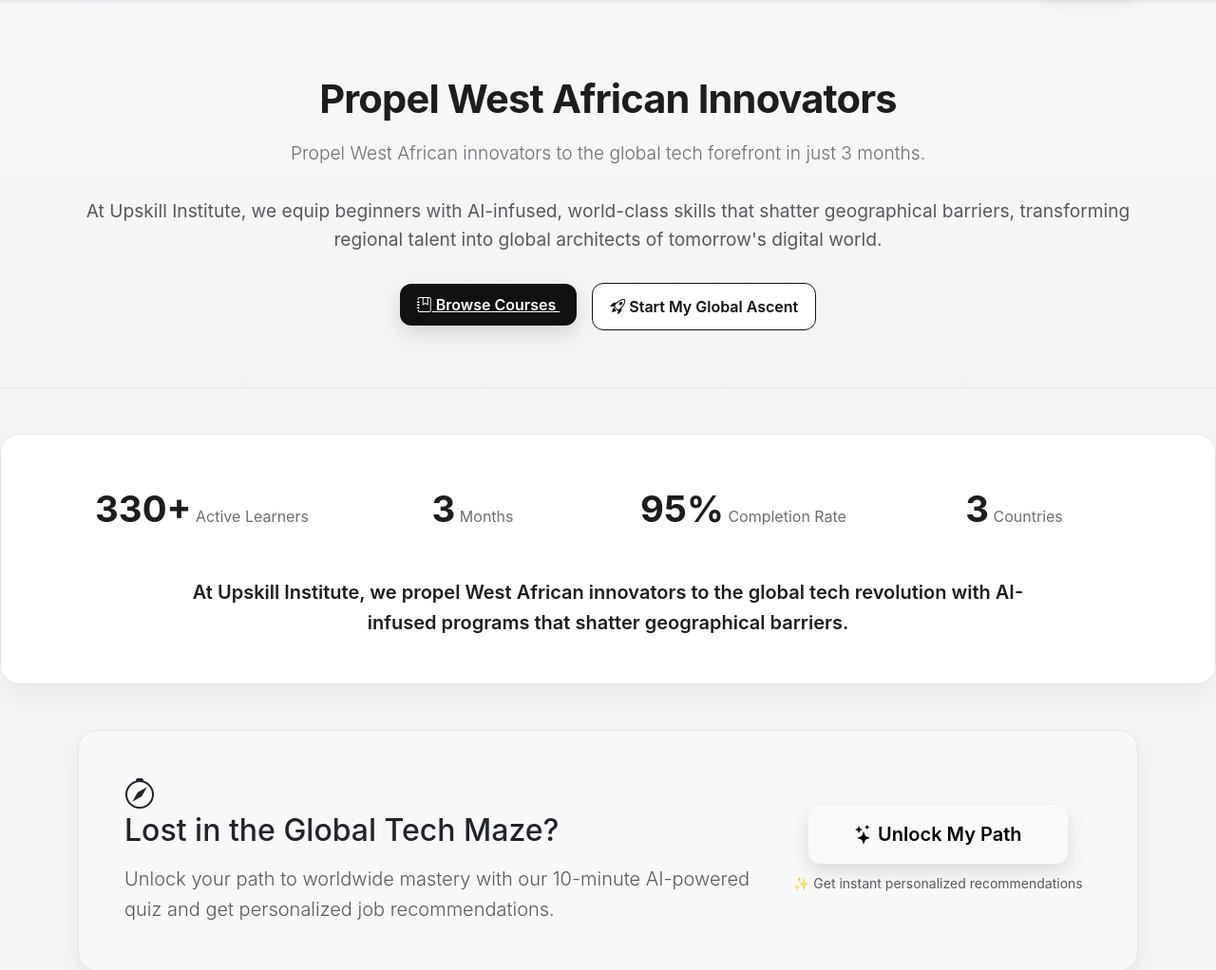
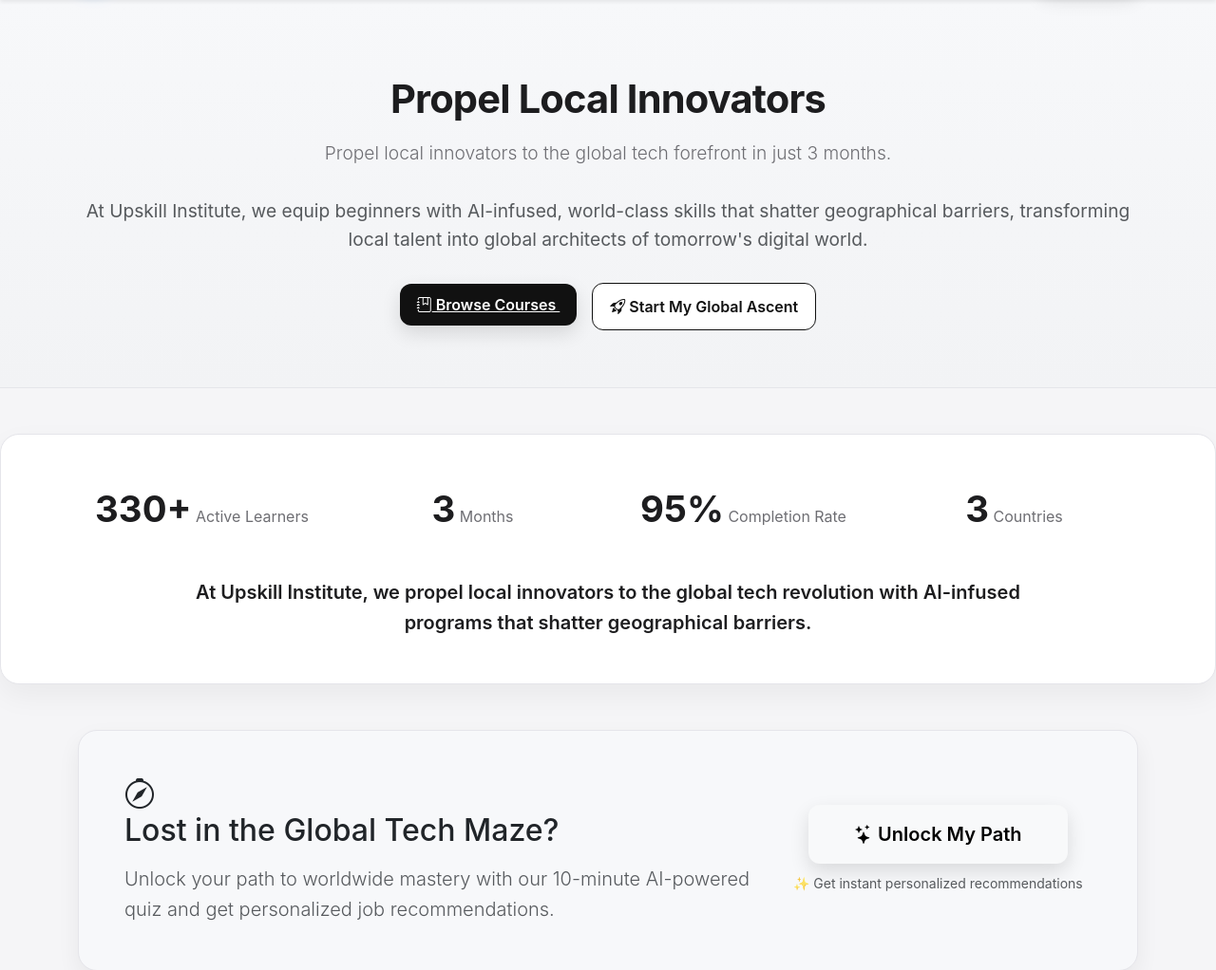
Before and after one commit to ndmx/upscale, a Flask app: page / in a window 1280 px wide. Shown: the part 65-1087 px from the top of the page at 95% size. Run offline with Flask 3, Linux system fonts and the light colour scheme; data comes from the database, SQL or seed files in the repository; some libraries are stand-ins or nearby versions.

Commit message:
Replace West African phrasing with neutral local wording

```diff
--- a/app.py
+++ b/app.py
@@ -425,7 +425,7 @@
     if Course.query.count() == 0:
         courses_data = [
             {"title": "Cybersecurity with AI", "description": "Forge unbreakable defenses blending timeless cybersecurity with AI wizardry - ready to shield global fintech giants from Lagos to London.", "modules": [
-                {"title": "Intro to AI Threats", "content": "Explore how AI is weaponized in cyber attacks, including deepfakes and automated phishing tailored to West African mobile banking vulnerabilities."},
+                {"title": "Intro to AI Threats", "content": "Explore how AI is weaponized in cyber attacks, including deepfakes and automated phishing tailored to local mobile banking vulnerabilities."},
                 {"title": "Defensive AI Tools", "content": "Hands-on training with machine learning models for anomaly detection and threat prediction."},
                 {"title": "Ethical AI in Security", "content": "Delve into AI biases in cybersecurity tools and ethical considerations for deployment."}
             ]},
@@ -689,7 +689,7 @@
         "highlights": [
             "Detect and respond to AI-powered cyber attacks including deepfakes and automated phishing",
             "Build intelligent defense systems using machine learning for threat detection",
-            "Master ethical hacking techniques adapted for West African fintech vulnerabilities",
+            "Master ethical hacking techniques adapted for local fintech vulnerabilities",
             "Implement AI-driven security monitoring for real-time threat prevention",
             "Understand compliance frameworks (NDPA, GDPR) for data protection",
             "Design secure architectures for mobile banking and payment systems"
@@ -737,7 +737,7 @@
             "Integrate AI APIs (OpenAI, Google AI) for intelligent features",
             "Create chatbots, recommendation engines, and personalized experiences",
             "Deploy production applications with CI/CD and security best practices",
-            "Design mobile-first, accessible interfaces for West African users",
+            "Design mobile-first, accessible interfaces for local users",
             "Implement offline capabilities for low-connectivity environments"
         ],
         "prerequisites": [
--- a/templates/about.html
+++ b/templates/about.html
@@ -1,12 +1,12 @@
 {% extends 'base.html' %}
 {% block title %}About Upskill Institute{% endblock %}
-{% block meta_description %}Learn how Upskill Institute propels West African innovators to the global tech forefront through AI-infused, world-standard programs and diaspora mentorship.{% endblock %}
+{% block meta_description %}Learn how Upskill Institute propels local innovators to the global tech forefront through AI-infused, world-standard programs and diaspora mentorship.{% endblock %}
 
 {% block content %}
 <div class="hero py-5">
     <div class="container">
         <h1 class="mb-3">About Upskill Institute</h1>
-        <p class="lead">At Upskill Institute, we propel West African innovators to the forefront of the global tech revolution. Through intensive, AI-infused programs, we equip beginners with world-class skills that shatter geographical barriers—fostering mastery on par with Berlin, Bangalore, and beyond.</p>
+        <p class="lead">At Upskill Institute, we propel local innovators to the forefront of the global tech revolution. Through intensive, AI-infused programs, we equip beginners with world-class skills that shatter geographical barriers—fostering mastery on par with Berlin, Bangalore, and beyond.</p>
         <p class="text-muted">Our goal: transform regional talent into global architects of tomorrow's digital world.</p>
         <div class="mt-4">
             <a href="{{ url_for('courses') }}" class="cta-btn apple-primary me-3">
@@ -55,7 +55,7 @@
         <div class="col-md-6">
             <div class="card p-4">
                 <h5 class="fw-bold mb-2">Mission, Simplified</h5>
-                <p class="mb-0">“Propel West African innovators to the global tech forefront with AI-infused, world-standard training—turning regional talent into global architects of tomorrow.”</p>
+                <p class="mb-0">“Propel local innovators to the global tech forefront with AI-infused, world-standard training—turning regional talent into global architects of tomorrow.”</p>
             </div>
         </div>
     </div>
--- a/templates/base.html
+++ b/templates/base.html
@@ -3,7 +3,7 @@
 <head>
     <meta charset="UTF-8">
     <meta name="viewport" content="width=device-width, initial-scale=1.0">
-    <meta name="description" content="{% block meta_description %}Propel West African innovators to the global tech forefront with AI-infused programs.{% endblock %}">
+    <meta name="description" content="{% block meta_description %}Propel local innovators to the global tech forefront with AI-infused programs.{% endblock %}">
     <title>{% block title %}Upskill Institute{% endblock %}</title>
     <link href="https://cdn.jsdelivr.net/npm/bootstrap@5.3.0/dist/css/bootstrap.min.css" rel="stylesheet">
     <link rel="stylesheet" href="https://cdn.jsdelivr.net/npm/bootstrap-icons@1.10.5/font/bootstrap-icons.css">
@@ -61,7 +61,7 @@
             <div class="row">
                 <div class="col-md-4 mb-4">
                     <h5>Upskill Institute</h5>
-                    <p>Propelling West African innovators to global tech mastery with AI-infused, world-standard programs.</p>
+                    <p>Propelling local innovators to global tech mastery with AI-infused, world-standard programs.</p>
                     <div class="social-icons">
                         <a href="#"><i class="bi bi-twitter"></i></a>
                         <a href="#"><i class="bi bi-linkedin"></i></a>
@@ -81,7 +81,7 @@
                     <h5>Community</h5>
                     <div class="community-stats">
                         <span class="community-number">330+</span>
-                        <p>West African Learners</p>
+                        <p>Local Learners</p>
                     </div>
                 </div>
             </div>
--- a/templates/course_detail.html
+++ b/templates/course_detail.html
@@ -112,7 +112,7 @@
                                 <div class="card-body">
                                     <i class="bi bi-check-circle text-success fa-2x mb-3"></i>
                                     <h5>Hands-On Projects</h5>
-                                    <p>Build real-world projects relevant to West African contexts.</p>
+                                    <p>Build real-world projects relevant to local contexts.</p>
                                 </div>
                             </div>
                         </div>
--- a/templates/courses.html
+++ b/templates/courses.html
@@ -1,12 +1,12 @@
 {% extends 'base.html' %}
 {% block title %}Browse Courses - Upskill Institute{% endblock %}
-{% block meta_description %}Explore AI-infused courses that propel West African innovators to global tech mastery in cybersecurity, data engineering, and web development.{% endblock %}
+{% block meta_description %}Explore AI-infused courses that propel local innovators to global tech mastery in cybersecurity, data engineering, and web development.{% endblock %}
 
 {% block content %}
     <div class="container mt-5 mb-5">
         <h1 class="text-center mb-3">Launchpads to Global Tech Mastery</h1>
         <p class="text-center lead mb-3">AI-infused programs built for West Africa—benchmarked to world standards so you compete anywhere.</p>
-        <p class="text-center text-muted mb-5">At Upskill Institute, we propel West African innovators to the forefront of the global tech revolution—shattering geographical barriers and crafting architects of tomorrow’s digital world.</p>
+        <p class="text-center text-muted mb-5">At Upskill Institute, we propel local innovators to the forefront of the global tech revolution—shattering geographical barriers and crafting architects of tomorrow’s digital world.</p>
 
         <!-- Search Bar -->
         <div class="search-bar">
--- a/templates/index.html
+++ b/templates/index.html
@@ -1,14 +1,14 @@
 {% extends 'base.html' %}
 {% block title %}Home - Upskill Institute{% endblock %}
-{% block meta_description %}Propel West African innovators to the global tech forefront with AI-infused programs that shatter geographical barriers.{% endblock %}
+{% block meta_description %}Propel local innovators to the global tech forefront with AI-infused programs that shatter geographical barriers.{% endblock %}
 
 {% block content %}
     <!-- Hero Section -->
     <div class="hero">
         <div class="container">
-            <h1>Propel West African Innovators</h1>
-            <p class="lead">Propel West African innovators to the global tech forefront in just 3 months.</p>
-            <p class="text-muted">At Upskill Institute, we equip beginners with AI-infused, world-class skills that shatter geographical barriers, transforming regional talent into global architects of tomorrow's digital world.</p>
+            <h1>Propel Local Innovators</h1>
+            <p class="lead">Propel local innovators to the global tech forefront in just 3 months.</p>
+            <p class="text-muted">At Upskill Institute, we equip beginners with AI-infused, world-class skills that shatter geographical barriers, transforming local talent into global architects of tomorrow's digital world.</p>
             <div class="mt-4">
                 <a href="{{ url_for('courses') }}" class="cta-btn apple-primary me-3">
                     <i class="bi bi-journal-bookmark"></i> Browse Courses
@@ -43,7 +43,7 @@
             </div>
             <div class="row justify-content-center mt-3">
                 <div class="col-lg-10 text-center">
-                    <p class="lead mb-0 fw-semibold">At Upskill Institute, we propel West African innovators to the global tech revolution with AI-infused programs that shatter geographical barriers.</p>
+                    <p class="lead mb-0 fw-semibold">At Upskill Institute, we propel local innovators to the global tech revolution with AI-infused programs that shatter geographical barriers.</p>
                 </div>
             </div>
         </div>
--- a/templates/questionnaire_results.html
+++ b/templates/questionnaire_results.html
@@ -73,7 +73,7 @@
     <div class="card mb-5 bg-light">
         <div class="card-body p-5">
             <h3 class="text-center mb-4"><i class="bi bi-building"></i> Companies Hiring for These Roles</h3>
-            <p class="text-center text-muted mb-4">West African companies actively seeking professionals with these skills:</p>
+            <p class="text-center text-muted mb-4">Local companies actively seeking professionals with these skills:</p>
             <div class="row justify-content-center">
                 {% for company in companies %}
                 <div class="col-md-3 col-6 mb-3 text-center">
```
Also changed, not shown: README.md.
